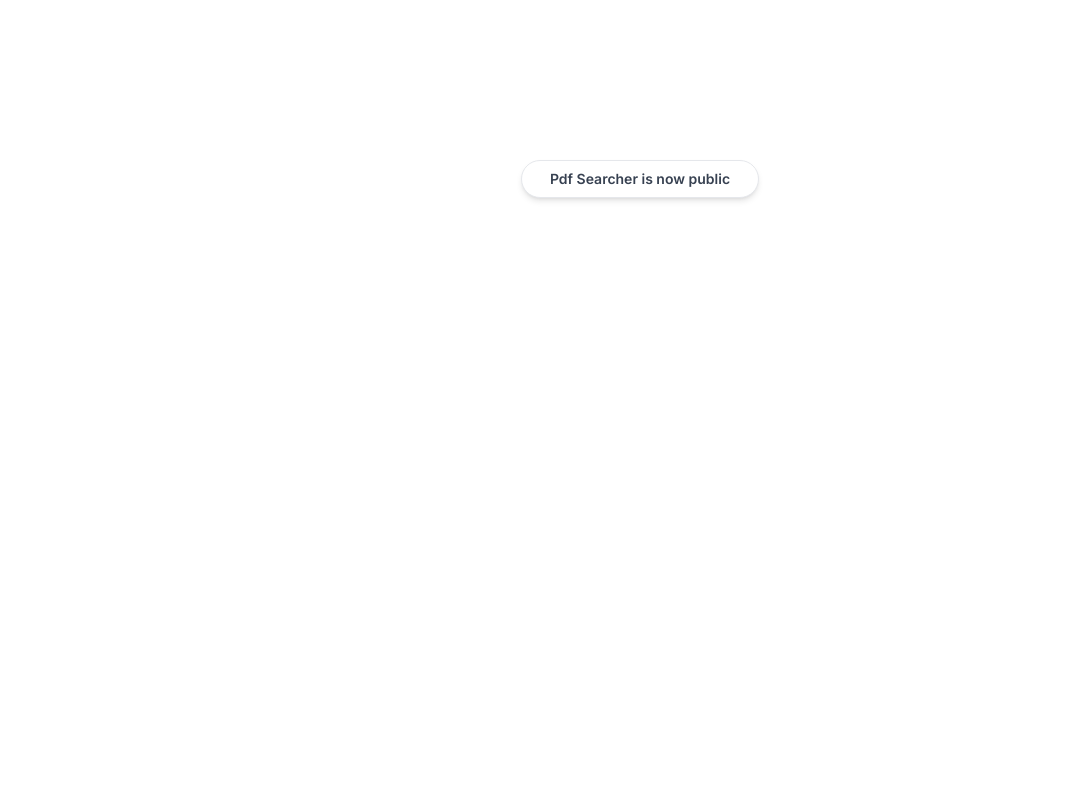
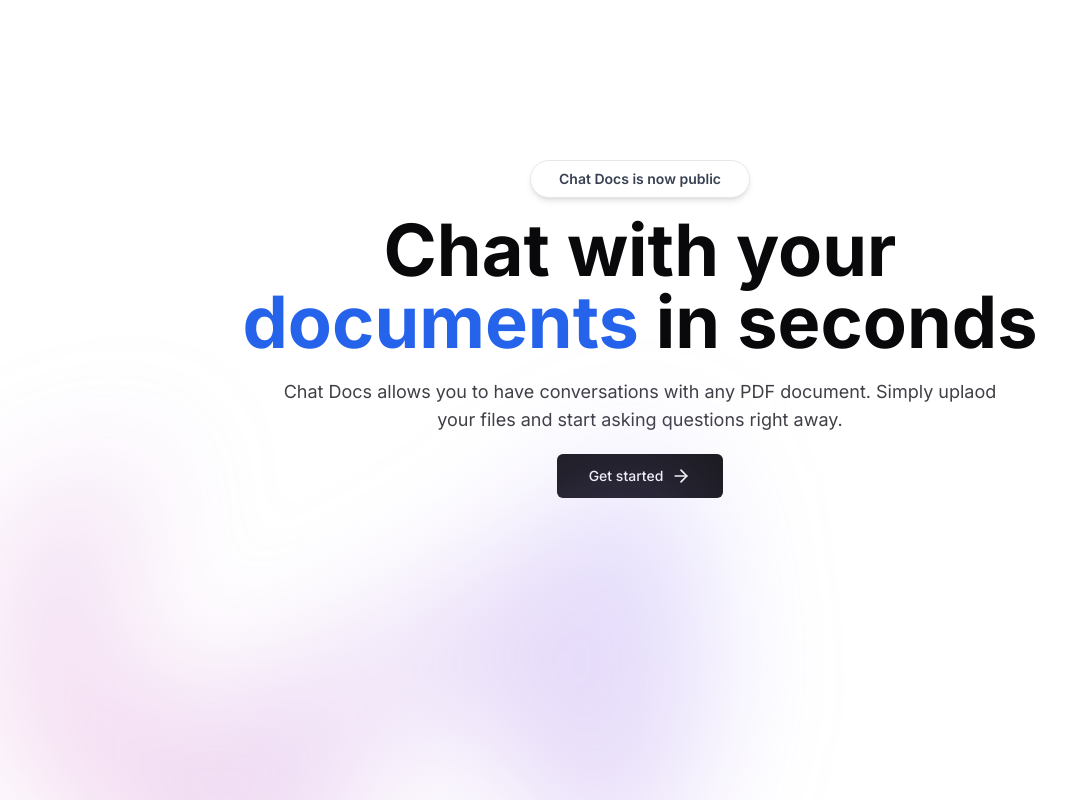
Before and after one commit to emenikenicholasatwork/Chat-Docs-SAAS-Application, a Next.js app: page / in a window 1280 px wide. Shown: the top 800 px of the page, without its empty margins (0-1080 px from the left). Built offline with nearby package versions, Linux system fonts and the light colour scheme.

Commit message:
working on landing page

```diff
--- a/package.json
+++ b/package.json
@@ -9,8 +9,11 @@
     "lint": "next lint"
   },
   "dependencies": {
+    "@radix-ui/react-slot": "^1.1.0",
     "@tailwindcss/typography": "^0.5.15",
+    "class-variance-authority": "^0.7.0",
     "clsx": "^2.1.1",
+    "lucide-react": "^0.436.0",
     "next": "14.2.7",
     "react": "^18",
     "react-dom": "^18",
--- a/src/app/globals.css
+++ b/src/app/globals.css
@@ -2,28 +2,27 @@
 @tailwind components;
 @tailwind utilities;
 
-
 @layer base {
   :root {
     --background: 0 0% 100%;
-    --foreground: 222.2 84% 4.9%;
+    --foreground: 240 10% 3.9%;
     --card: 0 0% 100%;
-    --card-foreground: 222.2 84% 4.9%;
+    --card-foreground: 240 10% 3.9%;
     --popover: 0 0% 100%;
-    --popover-foreground: 222.2 84% 4.9%;
-    --primary: 221.2 83.2% 53.3%;
-    --primary-foreground: 210 40% 98%;
-    --secondary: 210 40% 96.1%;
-    --secondary-foreground: 222.2 47.4% 11.2%;
-    --muted: 210 40% 96.1%;
-    --muted-foreground: 215.4 16.3% 46.9%;
-    --accent: 210 40% 96.1%;
-    --accent-foreground: 222.2 47.4% 11.2%;
+    --popover-foreground: 240 10% 3.9%;
+    --primary: 240 5.9% 10%;
+    --primary-foreground: 0 0% 98%;
+    --secondary: 240 4.8% 95.9%;
+    --secondary-foreground: 240 5.9% 10%;
+    --muted: 240 4.8% 95.9%;
+    --muted-foreground: 240 3.8% 46.1%;
+    --accent: 240 4.8% 95.9%;
+    --accent-foreground: 240 5.9% 10%;
     --destructive: 0 84.2% 60.2%;
-    --destructive-foreground: 210 40% 98%;
-    --border: 214.3 31.8% 91.4%;
-    --input: 214.3 31.8% 91.4%;
-    --ring: 221.2 83.2% 53.3%;
+    --destructive-foreground: 0 0% 98%;
+    --border: 240 5.9% 90%;
+    --input: 240 5.9% 90%;
+    --ring: 240 10% 3.9%;
     --radius: 0.5rem;
     --chart-1: 12 76% 61%;
     --chart-2: 173 58% 39%;
@@ -33,25 +32,25 @@
   }
 
   .dark {
-    --background: 222.2 84% 4.9%;
-    --foreground: 210 40% 98%;
-    --card: 222.2 84% 4.9%;
-    --card-foreground: 210 40% 98%;
-    --popover: 222.2 84% 4.9%;
-    --popover-foreground: 210 40% 98%;
-    --primary: 217.2 91.2% 59.8%;
-    --primary-foreground: 222.2 47.4% 11.2%;
-    --secondary: 217.2 32.6% 17.5%;
-    --secondary-foreground: 210 40% 98%;
-    --muted: 217.2 32.6% 17.5%;
-    --muted-foreground: 215 20.2% 65.1%;
-    --accent: 217.2 32.6% 17.5%;
-    --accent-foreground: 210 40% 98%;
+    --background: 240 10% 3.9%;
+    --foreground: 0 0% 98%;
+    --card: 240 10% 3.9%;
+    --card-foreground: 0 0% 98%;
+    --popover: 240 10% 3.9%;
+    --popover-foreground: 0 0% 98%;
+    --primary: 0 0% 98%;
+    --primary-foreground: 240 5.9% 10%;
+    --secondary: 240 3.7% 15.9%;
+    --secondary-foreground: 0 0% 98%;
+    --muted: 240 3.7% 15.9%;
+    --muted-foreground: 240 5% 64.9%;
+    --accent: 240 3.7% 15.9%;
+    --accent-foreground: 0 0% 98%;
     --destructive: 0 62.8% 30.6%;
-    --destructive-foreground: 210 40% 98%;
-    --border: 217.2 32.6% 17.5%;
-    --input: 217.2 32.6% 17.5%;
-    --ring: 224.3 76.3% 48%;
+    --destructive-foreground: 0 0% 98%;
+    --border: 240 3.7% 15.9%;
+    --input: 240 3.7% 15.9%;
+    --ring: 240 4.9% 83.9%;
     --chart-1: 220 70% 50%;
     --chart-2: 160 60% 45%;
     --chart-3: 30 80% 55%;
@@ -59,3 +58,12 @@
     --chart-5: 340 75% 55%;
   }
 }
+
+@layer base {
+  * {
+    @apply border-border;
+  }
+  body {
+    @apply bg-background text-foreground;
+  }
+}
--- a/src/app/page.tsx
+++ b/src/app/page.tsx
@@ -1,13 +1,40 @@
 import MaxWidthWrapper from "@/components/MaxWidthWrapper";
+import Link from "next/link";
+import { ArrowRight } from "lucide-react";
+import { buttonVariants } from "@/components/ui/button";
 
 export default function Home() {
   return (
-    <MaxWidthWrapper className="mb-12 mt-28 sm:mt-40 flex flex-col items-center justify-center text-center">
-      <div className="mx-auto mb-4 flex max-w-fit items-center justify-center space-x-2 overflow-hidden rounded-full border border-gray-200 bg-white px-7 py-2 shadow-md backdrop-blur transition-all hover:border-gray-300 hover:bg-white/50">
-        <p className="text-sm font-semibold text-gray-700">
-          Pdf Searcher is now public
+    <>
+      <MaxWidthWrapper className="mb-12 mt-28 sm:mt-40 flex flex-col items-center justify-center text-center">
+        <div className="mx-auto mb-4 flex max-w-fit items-center justify-center space-x-2 overflow-hidden rounded-full border border-gray-200 bg-white px-7 py-2 shadow-md backdrop-blur transition-all hover:border-gray-300 hover:bg-white/50">
+          <p className="text-sm font-semibold text-gray-700">
+            Chat Docs is now public
+          </p>
+        </div>
+        <h1 className="max-w-4xl text-5xl font-bold md:text-6xl lg:text-7xl">
+          Chat with your <span className="text-blue-600">documents</span> in seconds
+        </h1>
+        <p className="mt-5 max-w-prose text-zinc-700 sm:text-lg">
+          Chat Docs allows you to have conversations with any PDF document. Simply uplaod your files and start asking questions right away.
         </p>
-      </div>
-    </MaxWidthWrapper>
+        <Link className={buttonVariants({
+          size: 'lg',
+          className: "mt-5"
+        })} href={'/dashboard'} target="_blank">
+          Get started <ArrowRight className="ml-2 h-5 w-5" />
+        </Link>
+      </MaxWidthWrapper>
+
+        <div>
+          <div className="relative isolate">
+            <div aria-hidden="true" className="pointer-events-none absolute inset-x-0 -top-40 -z-10 transform-gpu overflow-hidden blur-3xl sm:-top-80">
+              <div style={{
+                clipPath: "polygon(74.1% 44.1%, 100% 61.6%, 97.5% 26.9%, 85.5% 0.1%, 80.7% 2%, 72.5% 32.5%, 60.2% 62.4%, 52.4% 68.1%, 47.5% 58.3%, 45.2% 34.5%, 27.5% 76.7%, 0.1% 64.9%, 17.9% 100%, 27.6% 76.8%, 76.1% 97.7%, 74.1% 44.1%)"
+              }} className="relative left-[calc(50%-11rem)] aspect-[1155/678] w-[36.125rem] -translate-x-1/2 rotate-[30deg] bg-gradient-to-tr from-[#ff80b5] to-[#9089fc] opacity-30 sm:left-[calc(50%-30rem)] sm:w-[72.1875rem] "/>
+            </div>
+          </div>
+        </div>
+    </>
   );
 }
--- /dev/null
+++ b/src/components/ui/button.tsx
@@ -0,0 +1,56 @@
+import * as React from "react"
+import { Slot } from "@radix-ui/react-slot"
+import { cva, type VariantProps } from "class-variance-authority"
+
+import { cn } from "@/lib/utils"
+
+const buttonVariants = cva(
+  "inline-flex items-center justify-center whitespace-nowrap rounded-md text-sm font-medium ring-offset-background transition-colors focus-visible:outline-none focus-visible:ring-2 focus-visible:ring-ring focus-visible:ring-offset-2 disabled:pointer-events-none disabled:opacity-50",
+  {
+    variants: {
+      variant: {
+        default: "bg-primary text-primary-foreground hover:bg-primary/90",
+        destructive:
+          "bg-destructive text-destructive-foreground hover:bg-destructive/90",
+        outline:
+          "border border-input bg-background hover:bg-accent hover:text-accent-foreground",
+        secondary:
+          "bg-secondary text-secondary-foreground hover:bg-secondary/80",
+        ghost: "hover:bg-accent hover:text-accent-foreground",
+        link: "text-primary underline-offset-4 hover:underline",
+      },
+      size: {
+        default: "h-10 px-4 py-2",
+        sm: "h-9 rounded-md px-3",
+        lg: "h-11 rounded-md px-8",
+        icon: "h-10 w-10",
+      },
+    },
+    defaultVariants: {
+      variant: "default",
+      size: "default",
+    },
+  }
+)
+
+export interface ButtonProps
+  extends React.ButtonHTMLAttributes<HTMLButtonElement>,
+    VariantProps<typeof buttonVariants> {
+  asChild?: boolean
+}
+
+const Button = React.forwardRef<HTMLButtonElement, ButtonProps>(
+  ({ className, variant, size, asChild = false, ...props }, ref) => {
+    const Comp = asChild ? Slot : "button"
+    return (
+      <Comp
+        className={cn(buttonVariants({ variant, size, className }))}
+        ref={ref}
+        {...props}
+      />
+    )
+  }
+)
+Button.displayName = "Button"
+
+export { Button, buttonVariants }
--- a/tailwind.config.ts
+++ b/tailwind.config.ts
@@ -1,23 +1,23 @@
-import type { Config } from "tailwindcss";
+import type { Config } from "tailwindcss"
 
-const config: Config = {
+const config = {
+  darkMode: ["class"],
   content: [
-    "./src/pages/**/*.{js,ts,jsx,tsx,mdx}",
-    "./src/components/**/*.{js,ts,jsx,tsx,mdx}",
-    "./src/app/**/*.{js,ts,jsx,tsx,mdx}",
-  ],
+    './pages/**/*.{ts,tsx}',
+    './components/**/*.{ts,tsx}',
+    './app/**/*.{ts,tsx}',
+    './src/**/*.{ts,tsx}',
+	],
+  prefix: "",
   theme: {
     container: {
       center: true,
       padding: "2rem",
       screens: {
-        '2xl': '1400px',
+        "2xl": "1400px",
       },
     },
     extend: {
-      maxWidth: {
-        "8xl": "1408px"
-      },
       colors: {
         border: "hsl(var(--border))",
         input: "hsl(var(--input))",
@@ -26,54 +26,55 @@
         foreground: "hsl(var(--foreground))",
         primary: {
           DEFAULT: "hsl(var(--primary))",
-          foreground: "hsl(var(--primary)-forground)"
+          foreground: "hsl(var(--primary-foreground))",
         },
         secondary: {
           DEFAULT: "hsl(var(--secondary))",
-          foreground: "hsl(var(--primary)-secondary)"
+          foreground: "hsl(var(--secondary-foreground))",
         },
         destructive: {
           DEFAULT: "hsl(var(--destructive))",
-          foreground: "hsl(var(--primary)-destructive)"
+          foreground: "hsl(var(--destructive-foreground))",
         },
         muted: {
           DEFAULT: "hsl(var(--muted))",
-          foreground: "hsl(var(--primary)-muted)"
+          foreground: "hsl(var(--muted-foreground))",
         },
         accent: {
           DEFAULT: "hsl(var(--accent))",
-          foreground: "hsl(var(--primary)-accent)"
+          foreground: "hsl(var(--accent-foreground))",
         },
         popover: {
-          DEFAULT: "hsl(var(--secondary))",
-          foreground: "hsl(var(--primary)-secondary)"
+          DEFAULT: "hsl(var(--popover))",
+          foreground: "hsl(var(--popover-foreground))",
         },
         card: {
           DEFAULT: "hsl(var(--card))",
-          foreground: "hsl(var(--primary)-card)"
+          foreground: "hsl(var(--card-foreground))",
         },
       },
       borderRadius: {
         lg: "var(--radius)",
-        md: "cal(var(--radius) - 2px)",
-        sm: "cal(var(--radius) - 4px)",
+        md: "calc(var(--radius) - 2px)",
+        sm: "calc(var(--radius) - 4px)",
       },
       keyframes: {
         "accordion-down": {
-          from: { height: 0 },
+          from: { height: "0" },
           to: { height: "var(--radix-accordion-content-height)" },
         },
         "accordion-up": {
           from: { height: "var(--radix-accordion-content-height)" },
-          to: { height: 0 },
+          to: { height: "0" },
         },
       },
       animation: {
+        "accordion-down": "accordion-down 0.2s ease-out",
         "accordion-up": "accordion-up 0.2s ease-out",
-        "accordion-down": "accordion-down 0.2s ease-out",
-      }
+      },
     },
   },
-  plugins: [],
-};
-export default config;
+  plugins: [require("tailwindcss-animate")],
+} satisfies Config
+
+export default config
```
Also changed, not shown: src/lib/utils.ts (+4 -4 lines), components.json (added), 1 other file (tests, documents, lock files or other folders).
